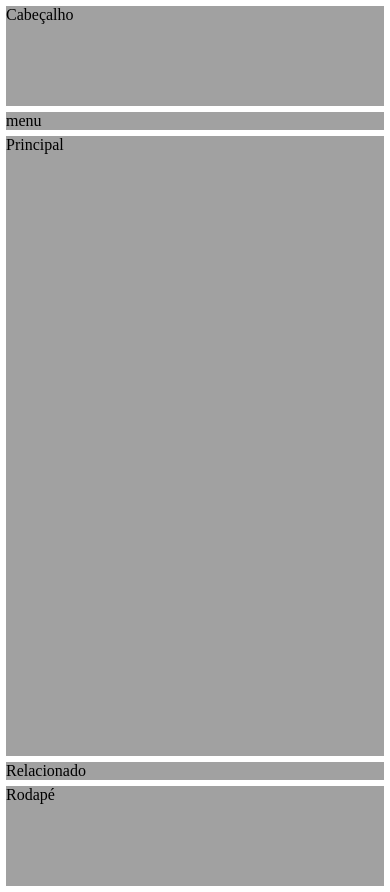
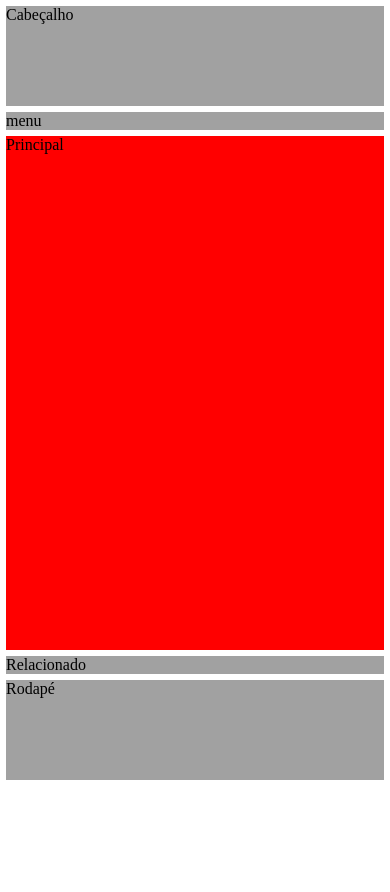
Before and after one commit to Guilherme-RSM/Estrutura-de-layouts-responsivos, a plain HTML site: page index.html in a window 390 px wide. After the commit the page ends 844 px from the top, so only its background shows below. Drawn offline with Linux system fonts and the light colour scheme.

Commit message:
Adicionando a primeira Media Querie

```diff
--- a/css/style.css
+++ b/css/style.css
@@ -42,7 +42,7 @@ nav {
 main {
     flex: 1 1 500px;
 
-    /*para que nao tenha rolamento vertical, deve ser utilizada a função calc ao definir a altura do main como 100vh - a soma da altura do header e do footer + a soma da margem aplicada entre os elementos. */
+    /*para que nao tenha rolamento vertical, deve ser aplicada uma altura fixa para cada elemento porém será utilizada a função calc ao definir a altura do main como 100vh - a soma da altura do header e do footer + a soma da margem aplicada entre os elementos. */
     height: calc(100vh - 224px);
 }
 
@@ -54,3 +54,12 @@ footer {
     flex: 1 1 100vw;
     height: 100px;
 }
+
+/*Nessa regra será  verificado se a largura do dispositvo não é maior que 923px.*/
+/*caso positivo essa verificação, as propriedades adicionadas serão aplicadas no elemento especificado nessa regra*/
+@media only screen and (max-width:923px) {
+main {
+    height:calc(100vh - 330px);
+    background:red;
+}
+}
```
